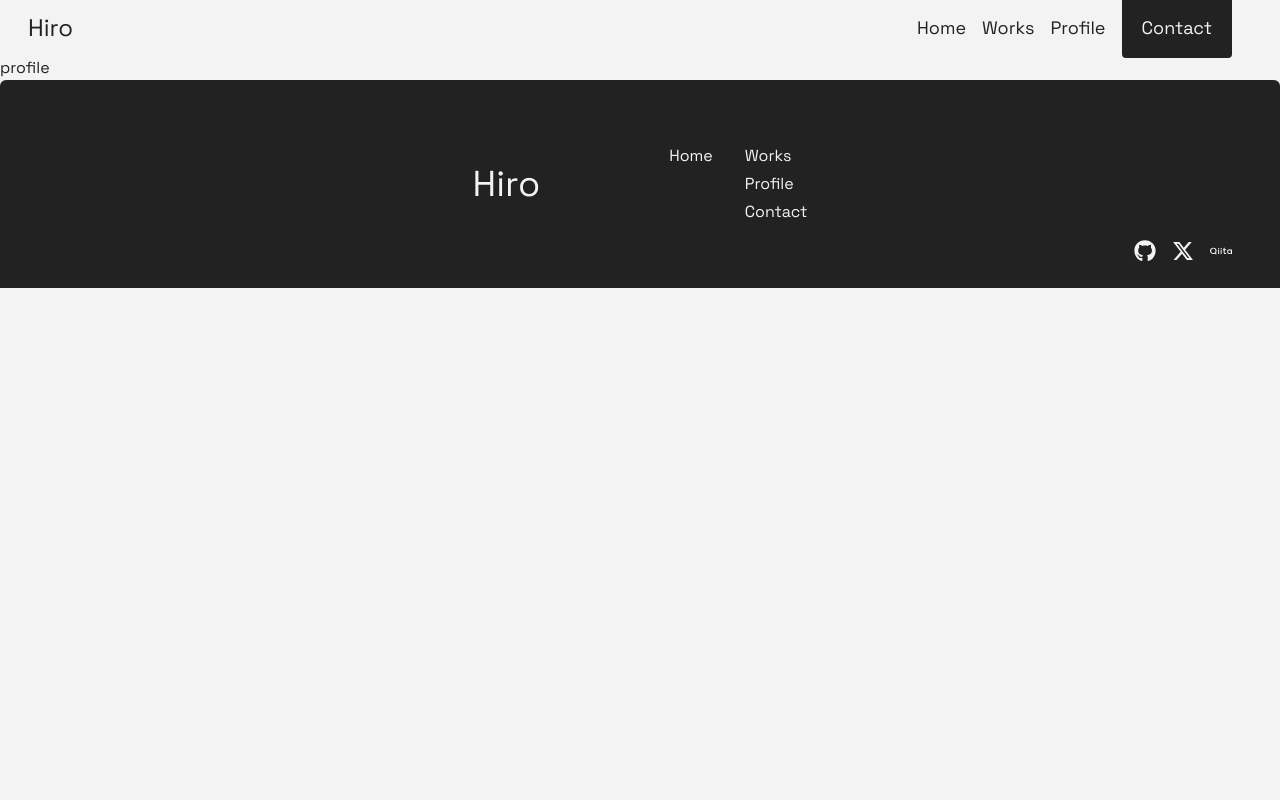
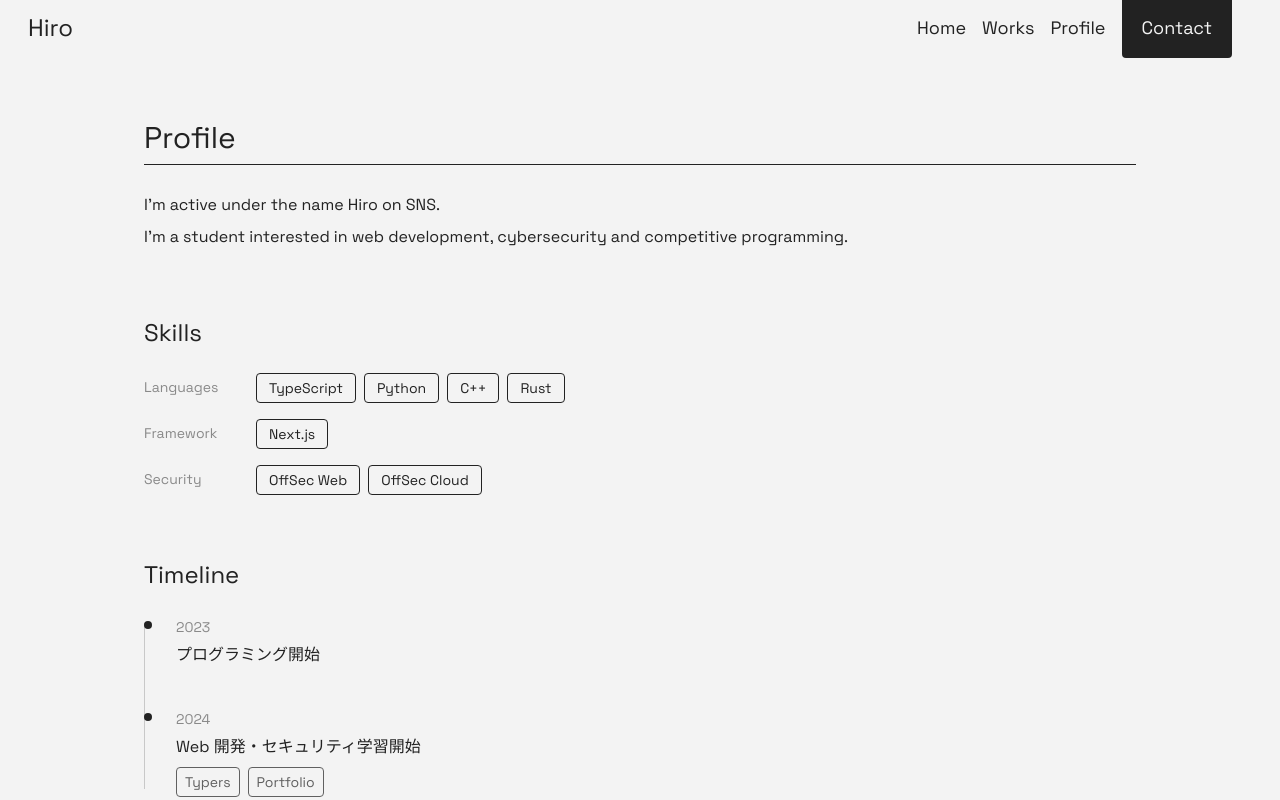
Before and after one commit to hiro-1noue/portfolio, a Next.js app: page /profile in a window 1280 px wide. Shown: the top 800 px of the page. Built offline with nearby package versions, Linux system fonts and the light colour scheme.

Commit message:
feat: Add my profile

```diff
--- /dev/null
+++ b/src/app/data/profile.ts
@@ -0,0 +1,45 @@
+export type TimelineWork = {
+  title: string;
+  href?: string;
+};
+
+export type TimelineItem = {
+  year: number;
+  label: string;
+  works?: TimelineWork[];
+};
+
+export type SkillCategory = {
+  category: string;
+  items: string[];
+};
+
+export const skills: SkillCategory[] = [
+  {
+    category: "Languages",
+    items: ["TypeScript", "Python", "C++", "Rust"],
+  },
+  {
+    category: "Framework",
+    items: ["Next.js"],
+  },
+  {
+    category: "Security",
+    items: ["OffSec Web", "OffSec Cloud"],
+  },
+];
+
+export const timeline: TimelineItem[] = [
+  {
+    year: 2023,
+    label: "プログラミング開始",
+  },
+  {
+    year: 2024,
+    label: "Web 開発・セキュリティ学習開始",
+    works: [
+      { title: "Typers", href: "https://github.com/hiro-1noue/typers" },
+      { title: "Portfolio", href: "/" },
+    ],
+  },
+];
--- a/src/app/profile/page.tsx
+++ b/src/app/profile/page.tsx
@@ -1,5 +1,71 @@
+import { skills, timeline } from "../data/profile";
 export default function Profile() {
   return (
-	 <h1>profile</h1>
+    <div className="max-w-5xl mx-auto my-16 px-4 space-y-16">
+
+      {/* About */}
+      <section>
+        <h1 className="text-3xl pb-2 mb-6 border-b">Profile</h1>
+        <div className="leading-8">
+          <p>I'm active under the name Hiro on SNS.</p>
+          <p>I'm a student interested in web development, cybersecurity and competitive programming.</p>
+        </div>
+      </section>
+
+      {/* Skills */}
+      <section>
+        <h2 className="text-2xl mb-6">Skills</h2>
+        <div className="space-y-4">
+          {skills.map((group) => (
+            <div key={group.category} className="flex gap-4 items-start">
+              <span className="text-sm opacity-50 w-24 shrink-0 pt-1">{group.category}</span>
+              <div className="flex flex-wrap gap-2">
+                {group.items.map((item) => (
+                  <span key={item} className="px-3 py-1 text-sm border rounded">
+                    {item}
+                  </span>
+                ))}
+              </div>
+            </div>
+          ))}
+        </div>
+      </section>
+
+      {/* Timeline */}
+      <section>
+        <h2 className="text-2xl mb-6">Timeline</h2>
+        <div className="relative pl-8">
+          {/* 縦線 */}
+          <div className="absolute left-0 top-2 bottom-2 w-px bg-foreground opacity-20" />
+
+          <div className="space-y-10">
+            {timeline.map((item) => (
+              <div key={item.year} className="relative">
+                {/* ドット */}
+                <div className="absolute -left-8 top-1.5 w-2 h-2 rounded-full bg-foreground" />
+
+                <span className="text-sm opacity-50">{item.year}</span>
+                <p className="mt-1">{item.label}</p>
+
+                {item.works && item.works.length > 0 && (
+                  <div className="flex flex-wrap gap-2 mt-2">
+                    {item.works.map((work) => (
+                      <a
+                        key={work.title}
+                        href={work.href}
+                        className="px-2 py-1 text-sm border rounded opacity-70 hover:opacity-100 transition-opacity"
+                      >
+                        {work.title}
+                      </a>
+                    ))}
+                  </div>
+                )}
+              </div>
+            ))}
+          </div>
+        </div>
+      </section>
+
+    </div>
   );
 }
```
